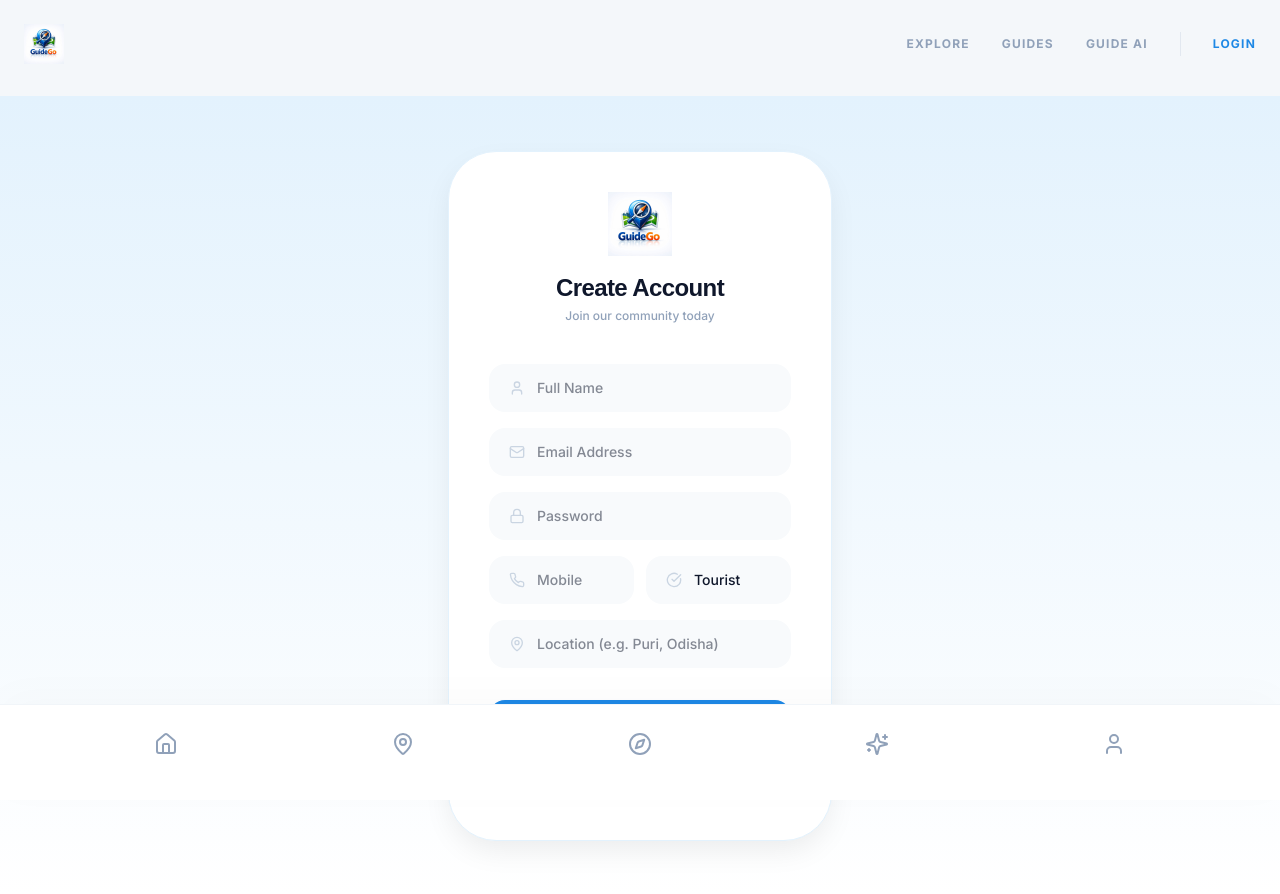
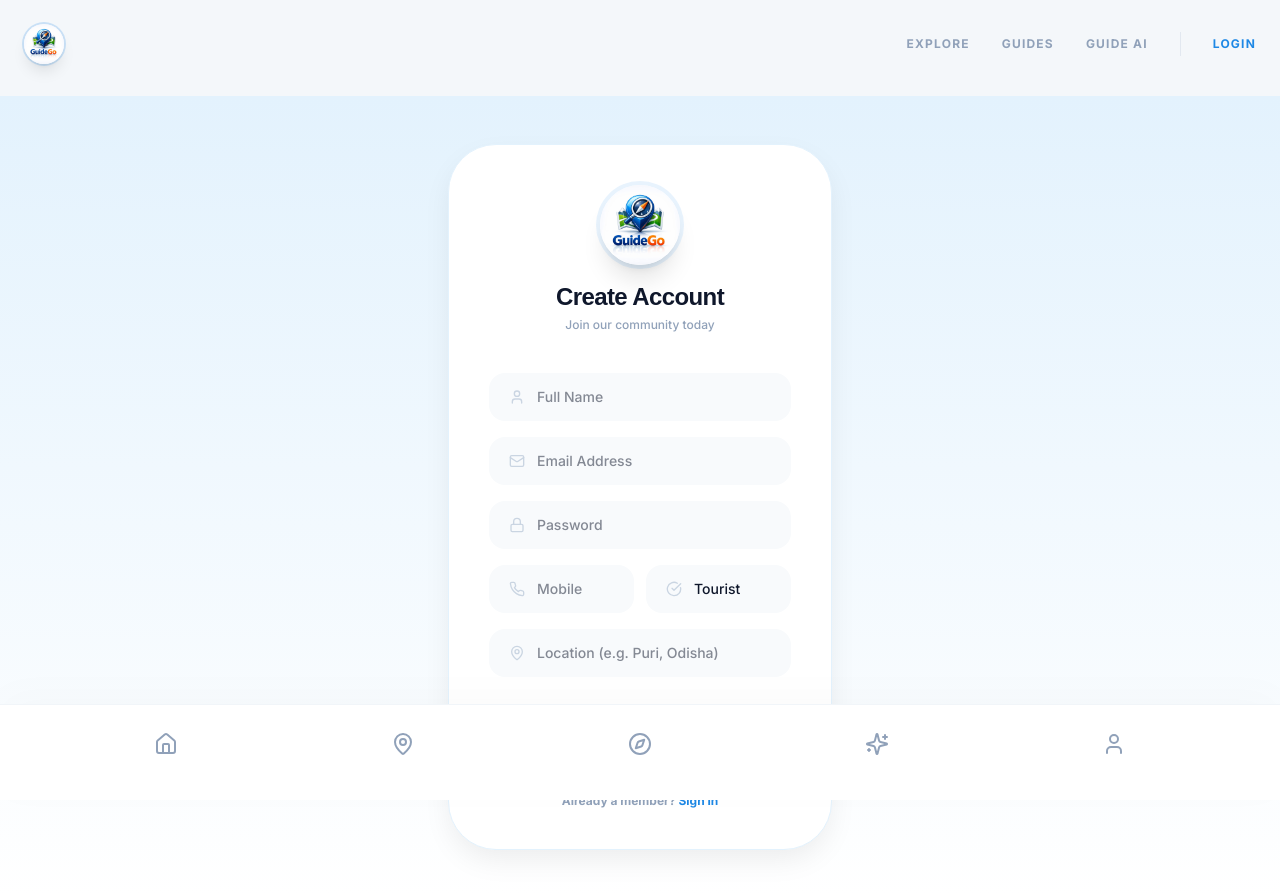
Before and after one commit to bhagyabratagantayat/Guide-Go, a React (Vite) app in the folder frontend/: page /register in a window 1280 px wide. Shown: the top 894 px of the page. Built offline with nearby package versions, Linux system fonts and the light colour scheme; no server answers.

Commit message:
fix: resolve logo visibility on production and apply circular styling

```diff
--- a/frontend/src/components/Navbar.jsx
+++ b/frontend/src/components/Navbar.jsx
@@ -9,6 +9,7 @@ import {
   Sparkles, Map, Heart, Search, Home, Headset, Calendar,
   Languages, Globe
 } from 'lucide-react';
+import logo from '../assets/GuideGo Logo.jpeg';
 
 const Navbar = () => {
   const { user, logout } = useAuth();
@@ -47,9 +48,9 @@ const Navbar = () => {
         {/* Logo Section */}
         <Link to="/" className="flex items-center">
           <img
-            src="/src/assets/GuideGo Logo.jpeg"
+            src={logo}
             alt="GuideGo"
-            className="h-10 w-auto object-contain"
+            className="h-10 w-10 object-cover rounded-full ring-2 ring-primary-500/20 shadow-lg"
           />
         </Link>
 
--- a/frontend/src/pages/AIChat.jsx
+++ b/frontend/src/pages/AIChat.jsx
@@ -10,6 +10,7 @@ import {
 import ReactMarkdown from 'react-markdown';
 import { useNavigate } from 'react-router-dom';
 import { useTranslation } from 'react-i18next';
+import logo from '../assets/GuideGo Logo.jpeg';
 
 const AIChat = () => {
   const navigate = useNavigate();
@@ -99,7 +100,7 @@ const AIChat = () => {
       >
         {/* Background Watermark Logo */}
         <div className="fixed inset-0 flex items-center justify-center pointer-events-none opacity-[0.03] z-0">
-          <img src="/src/assets/GuideGo Logo.jpeg" alt="" className="w-80 h-80 object-contain grayscale" />
+          <img src={logo} alt="" className="w-80 h-80 object-cover rounded-full grayscale" />
         </div>
 
         <div className="relative z-10">
--- a/frontend/src/pages/Chat.jsx
+++ b/frontend/src/pages/Chat.jsx
@@ -8,6 +8,7 @@ import {
   MoreVertical, ShieldCheck, Compass, CheckCheck
 } from 'lucide-react';
 import { motion, AnimatePresence } from 'framer-motion';
+import logo from '../assets/GuideGo Logo.jpeg';
 
 const Chat = () => {
   const { id } = useParams();
@@ -110,7 +111,7 @@ const Chat = () => {
        <div className="flex-1 overflow-y-auto p-4 space-y-4 custom-scrollbar relative">
           {/* Background Watermark Logo */}
           <div className="fixed inset-0 flex items-center justify-center pointer-events-none opacity-[0.03] z-10">
-            <img src="/src/assets/GuideGo Logo.jpeg" alt="" className="w-80 h-80 object-contain grayscale" />
+            <img src={logo} alt="" className="w-80 h-80 object-cover rounded-full grayscale" />
           </div>
 
           <div className="relative z-20">
--- a/frontend/src/pages/Home.jsx
+++ b/frontend/src/pages/Home.jsx
@@ -8,6 +8,7 @@ import {
 import { Link } from 'react-router-dom';
 import { useAuth } from '../context/AuthContext';
 import { useTranslation } from 'react-i18next';
+import logo from '../assets/GuideGo Logo.jpeg';
 
 const Home = () => {
   const { user } = useAuth();
@@ -32,7 +33,7 @@ const Home = () => {
           <div className="h-10 w-10 rounded-2xl bg-white flex items-center justify-center shadow-soft ring-1 ring-slate-100">
              <Menu className="w-5 h-5 text-slate-400" />
           </div>
-          <img src="/src/assets/GuideGo Logo.jpeg" alt="GuideGo" className="h-10 w-auto object-contain" />
+          <img src={logo} alt="GuideGo" className="h-10 w-10 object-cover rounded-full ring-2 ring-primary-500/20 shadow-lg" />
           <div className="h-10 w-10 rounded-2xl bg-white flex items-center justify-center shadow-soft ring-1 ring-slate-100 overflow-hidden">
              {user?.profilePicture ? <img src={user.profilePicture} className="w-full h-full object-cover" /> : <User className="w-5 h-5 text-slate-400" />}
           </div>
--- a/frontend/src/pages/Login.jsx
+++ b/frontend/src/pages/Login.jsx
@@ -4,6 +4,7 @@ import { useAuth } from '../context/AuthContext';
 import { motion } from 'framer-motion';
 import { useTranslation } from 'react-i18next';
 import { Mail, Lock, LogIn, ArrowRight, Compass } from 'lucide-react';
+import logo from '../assets/GuideGo Logo.jpeg';
 
 const Login = () => {
   const [email, setEmail] = useState('');
@@ -44,9 +45,9 @@ const Login = () => {
             className="mb-6 flex justify-center"
           >
             <img
-              src="/src/assets/GuideGo Logo.jpeg"
+              src={logo}
               alt="GuideGo"
-              className="h-24 w-auto object-contain"
+              className="h-24 w-24 object-cover rounded-full ring-4 ring-primary-500/10 shadow-xl"
             />
           </motion.div>
           <h1 className="text-2xl font-bold text-slate-900 mb-1">
--- a/frontend/src/pages/Register.jsx
+++ b/frontend/src/pages/Register.jsx
@@ -7,6 +7,7 @@ import {
   User as UserIcon, Mail, Lock, Phone,
   MapPin, CheckCircle, ArrowRight, Compass
 } from 'lucide-react';
+import logo from '../assets/GuideGo Logo.jpeg';
 
 const Register = () => {
   const [name, setName] = useState('');
@@ -50,9 +51,9 @@ const Register = () => {
             className="mb-4 flex justify-center"
           >
             <img
-              src="/src/assets/GuideGo Logo.jpeg"
+              src={logo}
               alt="GuideGo"
-              className="h-16 w-auto object-contain"
+              className="h-20 w-20 object-cover rounded-full ring-4 ring-primary-500/10 shadow-xl"
             />
           </motion.div>
           <h1 className="text-2xl font-bold text-slate-900 mb-1">
--- a/frontend/src/pages/VerifyOTP.jsx
+++ b/frontend/src/pages/VerifyOTP.jsx
@@ -4,6 +4,7 @@ import { useNavigate, useLocation, Link } from 'react-router-dom';
 import { motion, AnimatePresence } from 'framer-motion';
 import { useTranslation } from 'react-i18next';
 import { ShieldCheck, ArrowRight, RefreshCcw, Mail } from 'lucide-react';
+import logo from '../assets/GuideGo Logo.jpeg';
 
 const VerifyOTP = () => {
   const [otp, setOtp] = useState('');
@@ -86,9 +87,9 @@ const VerifyOTP = () => {
             className="mb-4 flex justify-center"
           >
             <img
-              src="/src/assets/GuideGo Logo.jpeg"
+              src={logo}
               alt="GuideGo"
-              className="h-16 w-auto object-contain"
+              className="h-20 w-20 object-cover rounded-full ring-4 ring-primary-500/10 shadow-xl"
             />
           </motion.div>
           <h1 className="text-2xl font-bold text-slate-900 mb-1">
```
